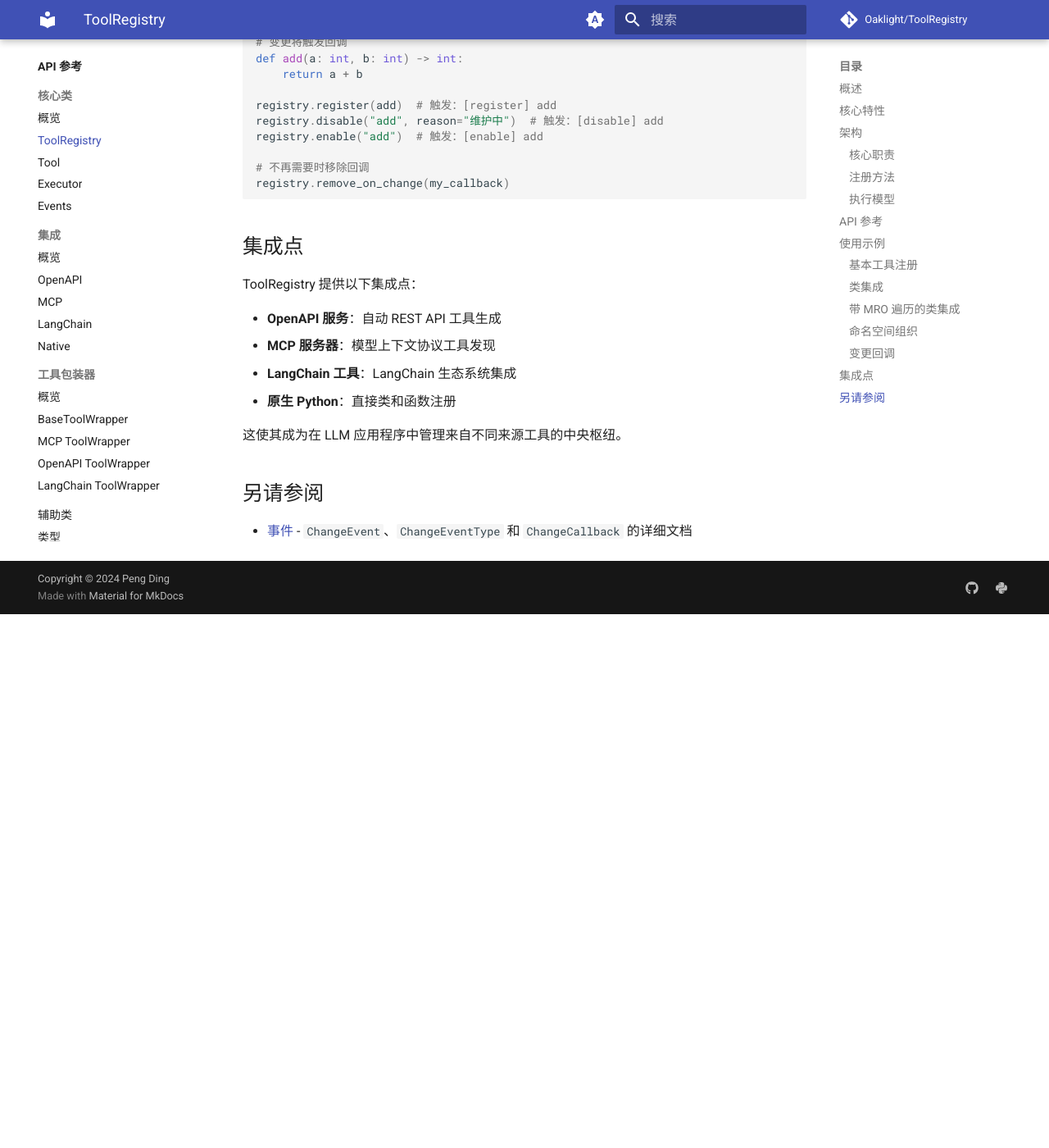
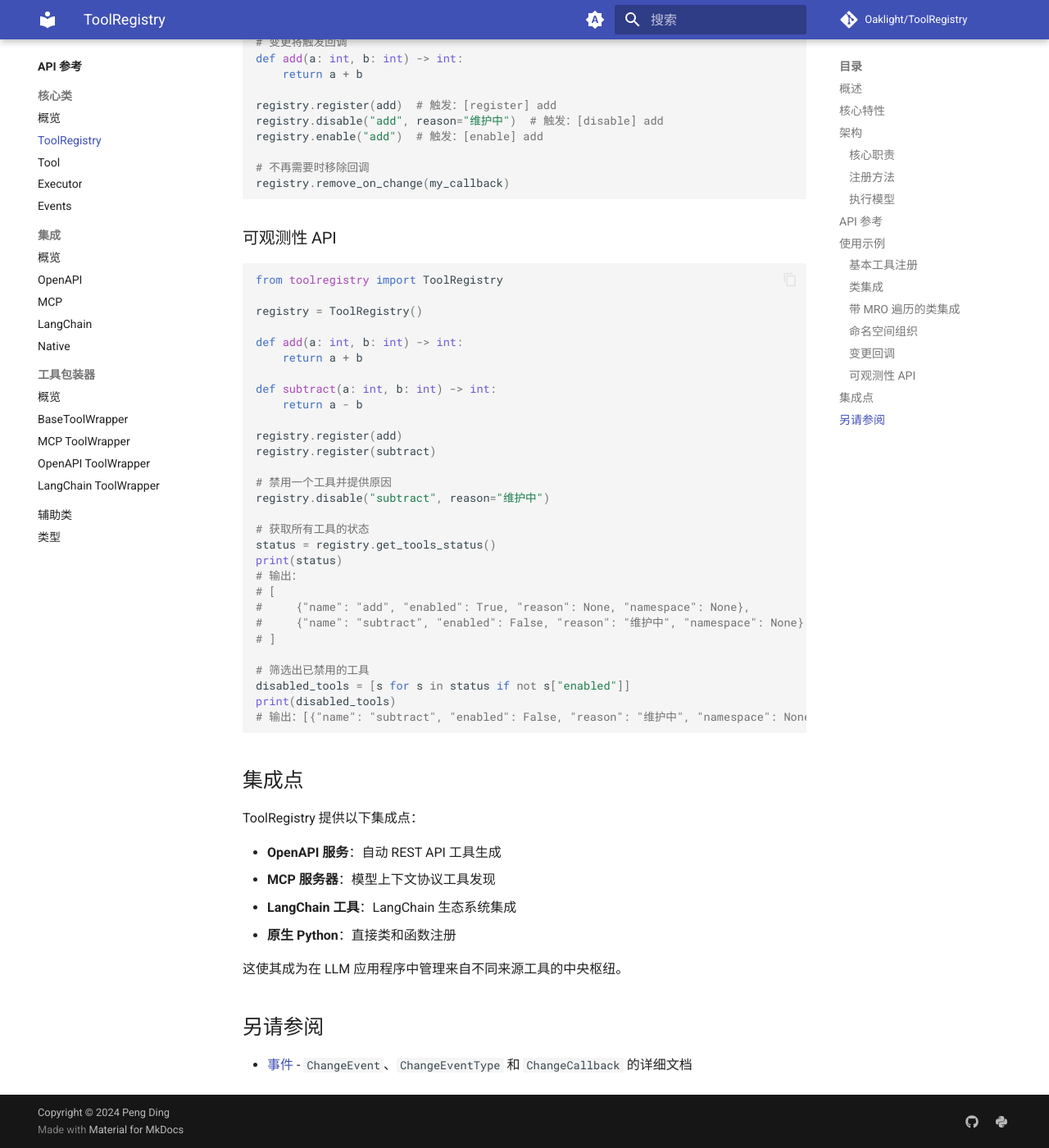
Before and after one commit to Oaklight/ToolRegistry, an MkDocs documentation site: the page built from docs/api/core/toolregistry.md, in a window 1280 px wide and 1400 px high, scrolled down 3634 px. Shown: the whole window at 82% size. Built offline with MkDocs 1.6.1 and Material for MkDocs 9.7.7, drawn with Linux system fonts in a browser that asks for light colours; comment, search, counter and statistics services are not loaded; before the commit the page ends 4383 px from its top, so only the background shows below that.

Commit message:
docs: 添加 get_tools_status() API 文档

````diff
--- a/docs/api/core/toolregistry.md
+++ b/docs/api/core/toolregistry.md
@@ -160,6 +160,40 @@
 registry.remove_on_change(my_callback)
 ```
 
+### 可观测性 API
+
+```python
+from toolregistry import ToolRegistry
+
+registry = ToolRegistry()
+
+def add(a: int, b: int) -> int:
+    return a + b
+
+def subtract(a: int, b: int) -> int:
+    return a - b
+
+registry.register(add)
+registry.register(subtract)
+
+# 禁用一个工具并提供原因
+registry.disable("subtract", reason="维护中")
+
+# 获取所有工具的状态
+status = registry.get_tools_status()
+print(status)
+# 输出：
+# [
+#     {"name": "add", "enabled": True, "reason": None, "namespace": None},
+#     {"name": "subtract", "enabled": False, "reason": "维护中", "namespace": None}
+# ]
+
+# 筛选出已禁用的工具
+disabled_tools = [s for s in status if not s["enabled"]]
+print(disabled_tools)
+# 输出：[{"name": "subtract", "enabled": False, "reason": "维护中", "namespace": None}]
+```
+
 ## 集成点
 
 ToolRegistry 提供以下集成点：
````
